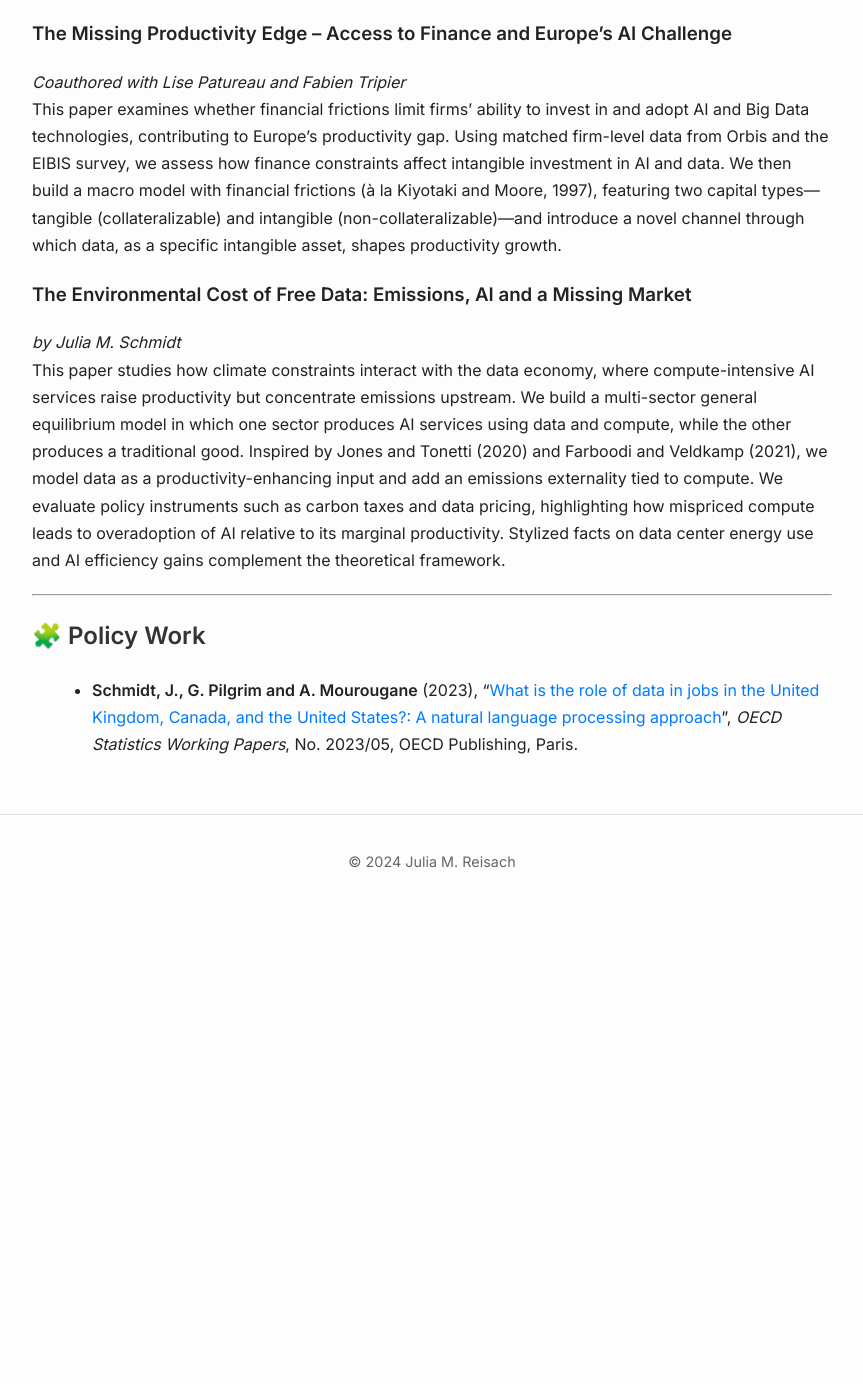
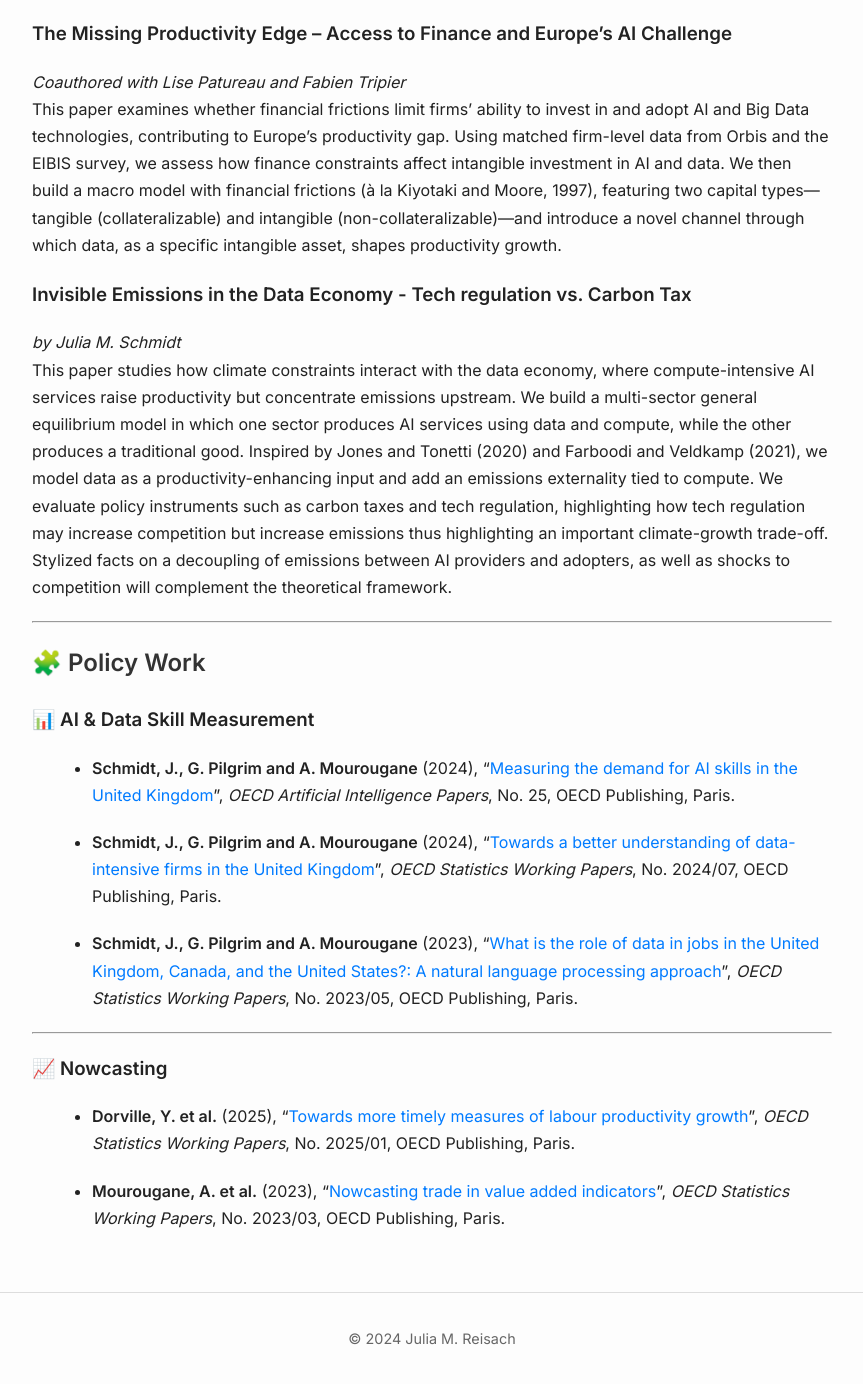
Before and after one commit to julia-m-schmidt/julia-m-schmidt.github.io, a Jekyll site: the page built from research.md, in a window 1280 px wide and 1400 px high, scrolled down 1253 px. Shown: the top 1384 px of the window, without its empty margins (208-1071 px from the left). Built offline with Jekyll 4.4.1, drawn with Linux system fonts in a browser that asks for light colours; before the commit the page ends 2175 px from its top, so only the background shows below that.

Commit message:
Update research.md

```diff
--- a/research.md
+++ b/research.md
@@ -9,12 +9,26 @@ layout: default
 *Coauthored with Lise Patureau and Fabien Tripier*
 This paper examines whether financial frictions limit firms’ ability to invest in and adopt AI and Big Data technologies, contributing to Europe’s productivity gap. Using matched firm-level data from Orbis and the EIBIS survey, we assess how finance constraints affect intangible investment in AI and data. We then build a macro model with financial frictions (à la Kiyotaki and Moore, 1997), featuring two capital types—tangible (collateralizable) and intangible (non-collateralizable)—and introduce a novel channel through which data, as a specific intangible asset, shapes productivity growth.
 
-### **The Environmental Cost of Free Data: Emissions, AI and a Missing Market**
+### **Invisible Emissions in the Data Economy - Tech regulation vs. Carbon Tax**
 *by Julia M. Schmidt*
-This paper studies how climate constraints interact with the data economy, where compute-intensive AI services raise productivity but concentrate emissions upstream. We build a multi-sector general equilibrium model in which one sector produces AI services using data and compute, while the other produces a traditional good. Inspired by Jones and Tonetti (2020) and Farboodi and Veldkamp (2021), we model data as a productivity-enhancing input and add an emissions externality tied to compute. We evaluate policy instruments such as carbon taxes and data pricing, highlighting how mispriced compute leads to overadoption of AI relative to its marginal productivity. Stylized facts on data center energy use and AI efficiency gains complement the theoretical framework.
+This paper studies how climate constraints interact with the data economy, where compute-intensive AI services raise productivity but concentrate emissions upstream. We build a multi-sector general equilibrium model in which one sector produces AI services using data and compute, while the other produces a traditional good. Inspired by Jones and Tonetti (2020) and Farboodi and Veldkamp (2021), we model data as a productivity-enhancing input and add an emissions externality tied to compute. We evaluate policy instruments such as carbon taxes and tech regulation, highlighting how tech regulation may increase competition but increase emissions thus highlighting an important climate-growth trade-off. Stylized facts on a decoupling of emissions between AI providers and adopters, as well as shocks to competition will complement the theoretical framework.
 
 ---
 
 ## 🧩 Policy Work
 
+### 📊 AI & Data Skill Measurement
+
+- **Schmidt, J., G. Pilgrim and A. Mourougane** (2024), “[Measuring the demand for AI skills in the United Kingdom](https://doi.org/10.1787/1d6474ef-en)”, *OECD Artificial Intelligence Papers*, No. 25, OECD Publishing, Paris.
+
+- **Schmidt, J., G. Pilgrim and A. Mourougane** (2024), “[Towards a better understanding of data-intensive firms in the United Kingdom](https://doi.org/10.1787/f8d640cc-en)”, *OECD Statistics Working Papers*, No. 2024/07, OECD Publishing, Paris.
+
 - **Schmidt, J., G. Pilgrim and A. Mourougane** (2023), “[What is the role of data in jobs in the United Kingdom, Canada, and the United States?: A natural language processing approach](https://doi.org/10.1787/fa65d29e-en)”, *OECD Statistics Working Papers*, No. 2023/05, OECD Publishing, Paris.
+
+---
+
+### 📈 Nowcasting
+
+- **Dorville, Y. et al.** (2025), “[Towards more timely measures of labour productivity growth](https://doi.org/10.1787/436ecbb5-en)”, *OECD Statistics Working Papers*, No. 2025/01, OECD Publishing, Paris.
+
+- **Mourougane, A. et al.** (2023), “[Nowcasting trade in value added indicators](https://doi.org/10.1787/00f8aff7-en)”, *OECD Statistics Working Papers*, No. 2023/03, OECD Publishing, Paris.
```
